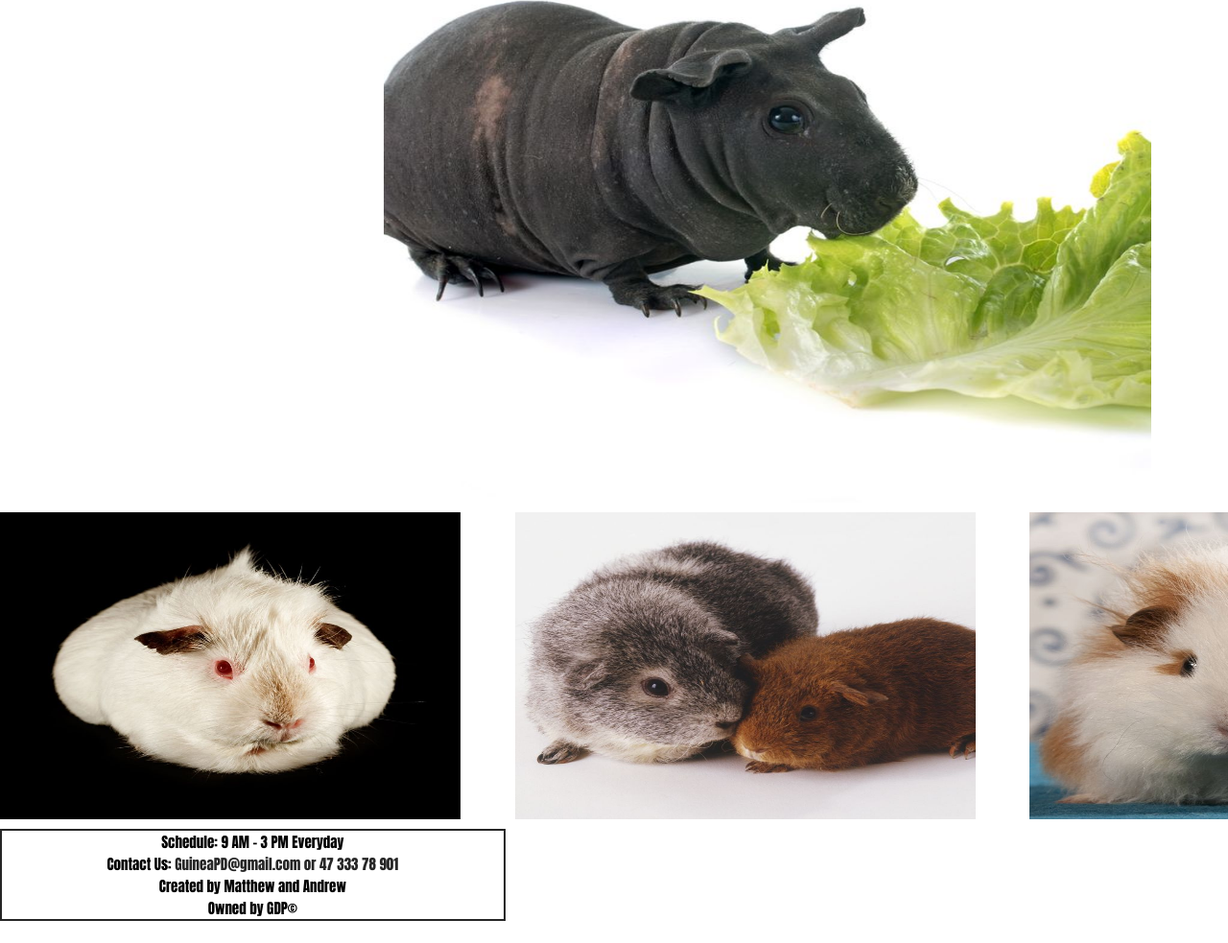
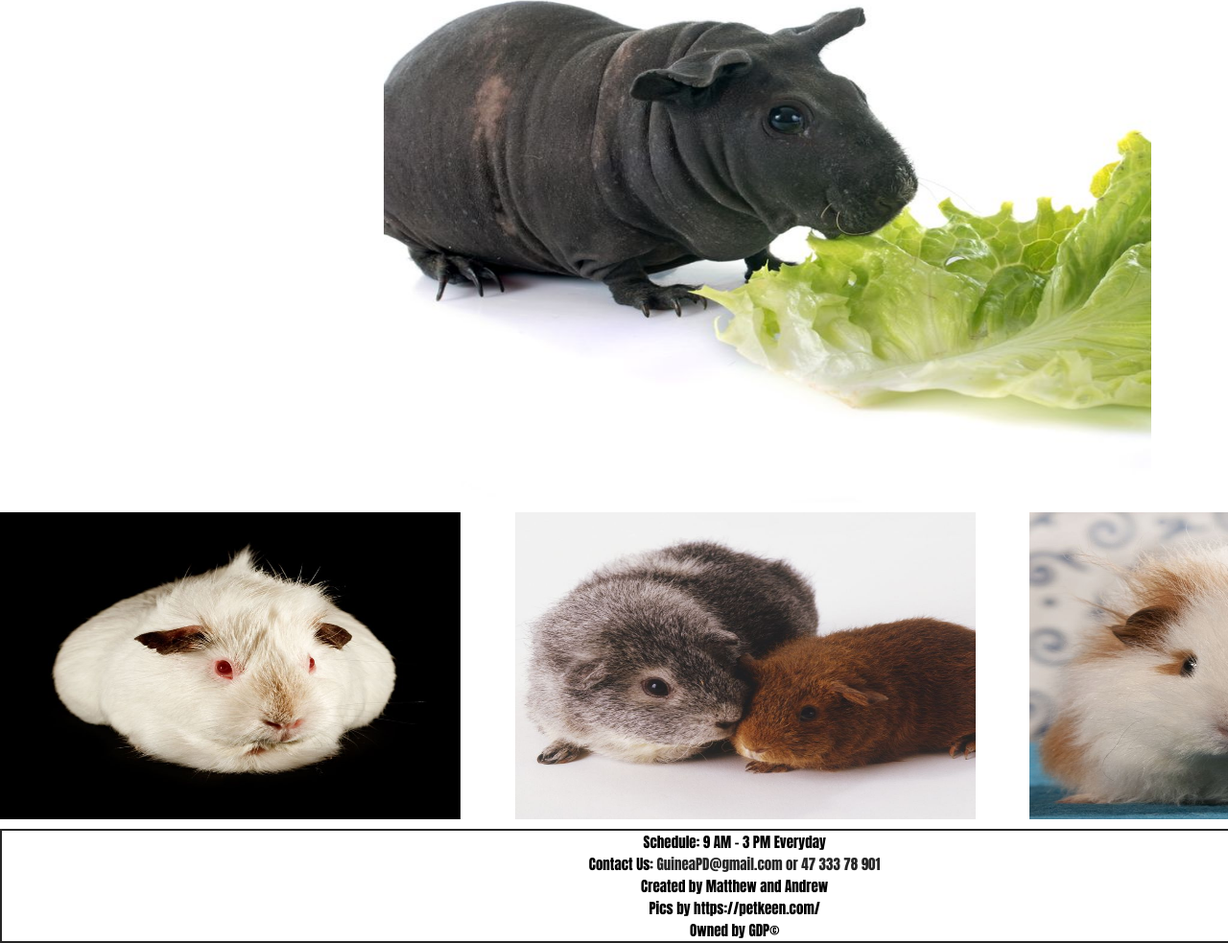
Before and after one commit to buburuzaaaaa/4pageWeb, a plain HTML site: page Our Pigs.html in a window 1280 px wide. Shown: the part 571-1554 px from the top of the page at 96% size. Before the commit the page ends 1531 px from the top, so only its background shows below. Drawn offline with Linux system fonts and the light colour scheme.

Commit message:
fixed footer for gallery page

```diff
--- a/Our Pigs.html
+++ b/Our Pigs.html
@@ -44,13 +44,15 @@
 
 
 
-<footer>
+<footer class="gridfooter">
     <span>Schedule: 9 AM - 3 PM Everyday</span>
     <br>
     <span>Contact Us:
         <a href="mailto:GuineaPD@gmail.com">GuineaPD@gmail.com</a><a href="tel:+4733378901"> or 47 333 78 901</a></span>
         <p>Created by Matthew and Andrew
         <br>
+        Pics by https://petkeen.com/
+        <br>
         Owned by GDP&copy; </p>
 </footer>
 </body>
--- a/index.css
+++ b/index.css
@@ -62,10 +62,18 @@ footer{
 
    left: 0;
    bottom: 0;
-   /* width: 99%; */
     text-align:center;
     border: 2px solid #262626;
+    font-family: Impact, Haettenschweiler, 'Arial Narrow Bold', sans-serif;
+    font-size: 15px;
+}
 
+.gridfooter {
+    width: 290%;
+    left: 0;
+    bottom: 0;
+    text-align: center;
+    border: 2px solid #262626;
     font-family: Impact, Haettenschweiler, 'Arial Narrow Bold', sans-serif;
     font-size: 15px;
 }
```
